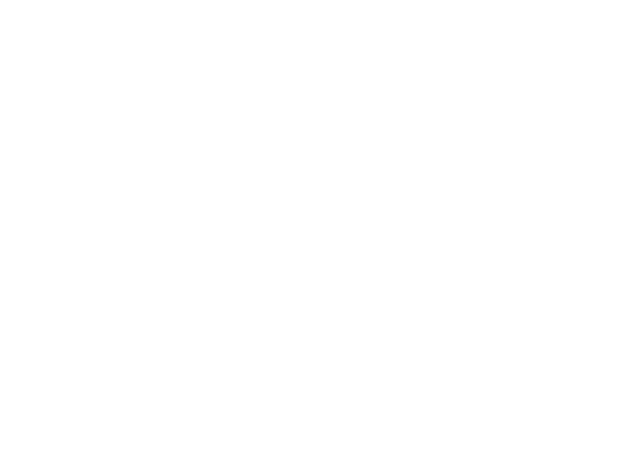
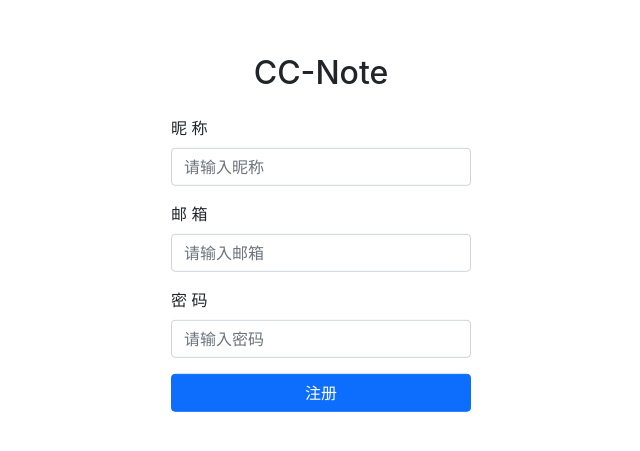
Before and after one commit to chu1z/cc-note, a Vue app: page /register in a window 1280 px wide. Before the commit this address had no page. Shown: the part 167-618 px from the top of the page, without its empty margins (319-959 px from the left). Built offline with nearby package versions, Linux system fonts and the light colour scheme.

Commit message:
添加导航路由

```diff
--- a/src/App.vue
+++ b/src/App.vue
@@ -1,5 +1,6 @@
 <script lang="ts">
 import 'bootstrap/dist/css/bootstrap.min.css'
+import './assets/reset.css'
 import { defineComponent } from 'vue'
 
 export default defineComponent({
--- /dev/null
+++ b/src/assets/reset.css
@@ -0,0 +1,47 @@
+/*
+ * @Author: chu
+ * @Date: 2021-12-15 20:39:36
+ * @Last Modified by: chu
+ * @Last Modified time: 2021-12-15 21:14:50
+ */
+
+
+/* 去掉所有元素的内外边距 */
+html, body, div, span,
+h1, h2, h3, h4, h5, h6, p, pre,
+a, img,  ul, li, form, label, input,
+table, tbody, tfoot, thead, tr, th, td,
+audio, video  {
+    margin: 0;
+    padding: 0;
+}
+
+/* 统一全局字体 */
+body {
+    font-family: -apple-system-font, BlinkMacSystemFont, "Helvetica Neue", "PingFang SC", "Hiragino Sans GB", "Microsoft YaHei UI", "Microsoft YaHei", Arial, sans-serif
+}
+
+/* 列表元素去掉默认的列表样式 */
+ol,
+ul {
+    list-style: none;
+}
+
+/* Table元素的边框折叠 */
+table {
+    /*如果可能，边框会合并为一个单一的边框。会忽略 border-spacing 和 empty-cells 属性*/
+    border-collapse: collapse;
+    border-spacing: 0;
+}
+
+/* 去掉默认的下划线 */
+a {
+    text-decoration: none;
+}
+
+/* 去掉input自带的边缘效果和背景颜色 */
+input {
+    outline: none;
+    /*outline（轮廓）是绘制于元素周围的一条线，位于边框边缘的外围，可起到突出元素的作用*/
+    background: none;
+}
--- a/src/components/Form.vue
+++ b/src/components/Form.vue
@@ -6,6 +6,7 @@
         <button class="btn btn-outline-primary">提交</button>
       </slot>
     </div>
+    <slot name="link"></slot>
   </form>
 </template>
 
--- a/src/components/FormItem.vue
+++ b/src/components/FormItem.vue
@@ -1,8 +1,10 @@
 <template>
-  <div class="form-item">
-    <label v-if="label"></label>
-    <slot></slot>
-    <p v-if="error" class="invalid-feedback">{{ errorDesc }}</p>
+  <div class="form-item mb-3">
+    <label v-if="label" class="form-label">{{ label }}</label>
+    <!-- <div :class="error ? `is-invalid` : ``"> -->
+      <slot></slot>
+    <!-- </div> -->
+    <!-- <p v-if="error" class="invalid-feedback">{{ errorDesc }}</p> -->
   </div>
 </template>
 
@@ -65,8 +67,10 @@ export default defineComponent({
     }
     onMounted(() => {
       emitter.emit('form-item-created', validate)
-      emitter.on('validate', () => {
-        validate()
+      emitter.on('validate', (prop: string | undefined) => {
+        if (props.prop === prop) {
+          validate()
+        }
       })
     })
     return { error, errorDesc }
--- a/src/components/VaildateInput.vue
+++ b/src/components/VaildateInput.vue
@@ -15,13 +15,14 @@ import { emitter } from '../emitter'
 export default defineComponent({
   name: 'cc-input',
   props: {
-    modelValue: String
+    modelValue: String,
+    prop: String
   },
   setup (props, context) {
     const inputRef = ref('')
 
     const validate = () => {
-      emitter.emit('validate')
+      emitter.emit('validate', props.prop)
     }
 
     const updateValue = (e: Event) => {
--- a/src/emitter.ts
+++ b/src/emitter.ts
@@ -3,7 +3,7 @@ import { ValidateFunc } from './type'
 
 export type Events = {
     'form-item-created': ValidateFunc,
-    'validate': undefined
+    'validate': string | undefined
 };
 
 export const emitter = mitt<Events>()
--- a/src/router.ts
+++ b/src/router.ts
@@ -1,22 +1,44 @@
 import { createRouter, createWebHistory } from 'vue-router'
+import store from './store'
 import Home from './views/Home.vue'
 import Login from './views/Login.vue'
+import Register from './views/Register.vue'
 
 const history = createWebHistory()
 const router = createRouter({
   history: history,
   routes: [
     {
-      name: 'Home',
+      name: 'home',
       path: '/',
-      component: Home
+      component: Home,
+      meta: { requiredLogin: true }
     },
     {
-      name: 'Login',
-      path: '/',
-      component: Login
+      name: 'login',
+      path: '/login',
+      component: Login,
+      meta: { redirectAleadyLogin: true }
+    },
+    {
+      name: 'register',
+      path: '/register',
+      component: Register,
+      meta: { redirectAlreadyLogin: true }
     }
   ]
 })
 
+router.beforeEach((to, from, next) => {
+  const { user } = store.state
+  // TODO to.meta.redirectAlreadyLogin这个值会为underfind
+  if (!user.isLogin && to.meta.requiredLogin) {
+    next('login')
+  } else if (user.isLogin && to.meta.redirectAlreadyLogin) {
+    next('/')
+  } else {
+    next()
+  }
+})
+
 export default router
--- a/src/store.ts
+++ b/src/store.ts
@@ -1,7 +1,9 @@
 import { createStore } from 'vuex'
 
 const store = createStore({
-
+  state: {
+    user: { isLogin: false }
+  }
 })
 
 export default store
--- a/src/views/Login.vue
+++ b/src/views/Login.vue
@@ -1,29 +1,75 @@
 <template>
-    <cc-form>
-        <cc-form-item>
-            <cc-input></cc-input>
-        </cc-form-item>
-        <cc-form-item>
-            <cc-input></cc-input>
-        </cc-form-item>
+  <div class="container">
+    <cc-form class="cc-form">
+      <cc-form-item class="mb-4">
+        <h2 class="text-center">CC-Note</h2>
+      </cc-form-item>
+      <cc-form-item :prop="`email`">
+        <cc-input type="email" placeholder="请输入邮箱" v-model="model.email" :prop="`email`"></cc-input>
+      </cc-form-item>
+      <cc-form-item :prop="`password`">
+        <cc-input type="password" placeholder="请输入密码" v-model="model.password" :prop="`password`"></cc-input>
+      </cc-form-item>
+      <template v-slot:sumbit>
+        <div class="d-grid" gap-2>
+          <button class="btn btn-primary">登录</button>
+        </div>
+      </template>
+      <template v-slot:link>
+        <div class="d-flex justify-content-between mt-3">
+          <router-link to="/register">注册账号</router-link>
+          <router-link to="/">忘记密码</router-link>
+        </div>
+      </template>
     </cc-form>
+  </div>
 </template>
 
 <script lang="ts">
-import { defineComponent } from '@vue/runtime-core'
+import { defineComponent, provide, reactive } from '@vue/runtime-core'
 
-import CCForm from '../components/Form.vue'
-import CCFormItem from '../components/FormItem.vue'
+import ccForm from '../components/Form.vue'
+import ccFormItem from '../components/FormItem.vue'
+import ccInput from '../components/VaildateInput.vue'
+import { key, RuleProp } from '../type'
 
-import CCInput from '../components/VaildateInput.vue'
 export default defineComponent({
-  component: {
-    CCForm,
-    CCFormItem,
-    CCInput
+  components: {
+    ccForm,
+    ccFormItem,
+    ccInput
+  },
+  setup () {
+    const model = reactive({
+      email: '',
+      password: ''
+    })
+    const rules = reactive({
+      email: [
+        { type: 'required', message: '邮箱不能为空' } as RuleProp,
+        { type: 'email', message: '邮箱格式不正确' } as RuleProp
+      ],
+      password: [
+        { type: 'required', message: '密码不能为空' } as RuleProp
+      ]
+    })
+
+    provide(key, {
+      model, rules
+    })
+    return {
+      model
+    }
   }
 })
 </script>
 
-<style>
+<style scoped>
+.cc-form {
+  width: 300px;
+  position: absolute;
+  top: 50%;
+  left: 50%;
+  transform: translate(-50%, -50%);
+}
 </style>
--- /dev/null
+++ b/src/views/Register.vue
@@ -0,0 +1,87 @@
+<template>
+    <div class="container">
+        <cc-form class="cc-form">
+            <cc-form-item class="mb-4">
+                <h2 class="text-center">CC-Note</h2>
+            </cc-form-item>
+            <cc-form-item :prop="`username`" :label="`昵 称`">
+                <cc-input
+                    type="input"
+                    placeholder="请输入昵称"
+                    v-model="model.username"
+                    :prop="`username`"
+                ></cc-input>
+            </cc-form-item>
+            <cc-form-item :prop="`email`" :label="`邮 箱`">
+                <cc-input type="email" placeholder="请输入邮箱" v-model="model.email" :prop="`email`"></cc-input>
+            </cc-form-item>
+            <cc-form-item :prop="`password`" :label="`密 码`">
+                <cc-input
+                    type="password"
+                    placeholder="请输入密码"
+                    v-model="model.password"
+                    :prop="`password`"
+                ></cc-input>
+            </cc-form-item>
+            <template v-slot:sumbit>
+                <div class="d-grid" gap-2>
+                    <button class="btn btn-primary">注册</button>
+                </div>
+            </template>
+        </cc-form>
+    </div>
+</template>
+
+<script lang="ts">
+import { defineComponent, provide, reactive } from '@vue/runtime-core'
+
+import ccForm from '../components/Form.vue'
+import ccFormItem from '../components/FormItem.vue'
+import ccInput from '../components/VaildateInput.vue'
+import { key, RuleProp } from '../type'
+
+export default defineComponent({
+  components: {
+    ccForm,
+    ccFormItem,
+    ccInput
+  },
+  setup () {
+    const model = reactive({
+      username: '',
+      email: '',
+      password: '',
+      password2: ''
+    })
+    const rules = reactive({
+      username: [
+                { type: 'required', message: '昵称不能为空' } as RuleProp
+      ],
+      email: [
+                { type: 'required', message: '邮箱不能为空' } as RuleProp,
+                { type: 'email', message: '邮箱格式不正确' } as RuleProp
+      ],
+      password: [
+                { type: 'required', message: '密码不能为空' } as RuleProp
+      ]
+    })
+
+    provide(key, {
+      model, rules
+    })
+    return {
+      model
+    }
+  }
+})
+</script>
+
+<style scoped>
+.cc-form {
+    width: 300px;
+    position: absolute;
+    top: 50%;
+    left: 50%;
+    transform: translate(-50%, -50%);
+}
+</style>
```
Also changed, not shown: .eslintrc.js, src/assets/logo.png (deleted). Lines whose indentation alone changed are shown as unchanged.
